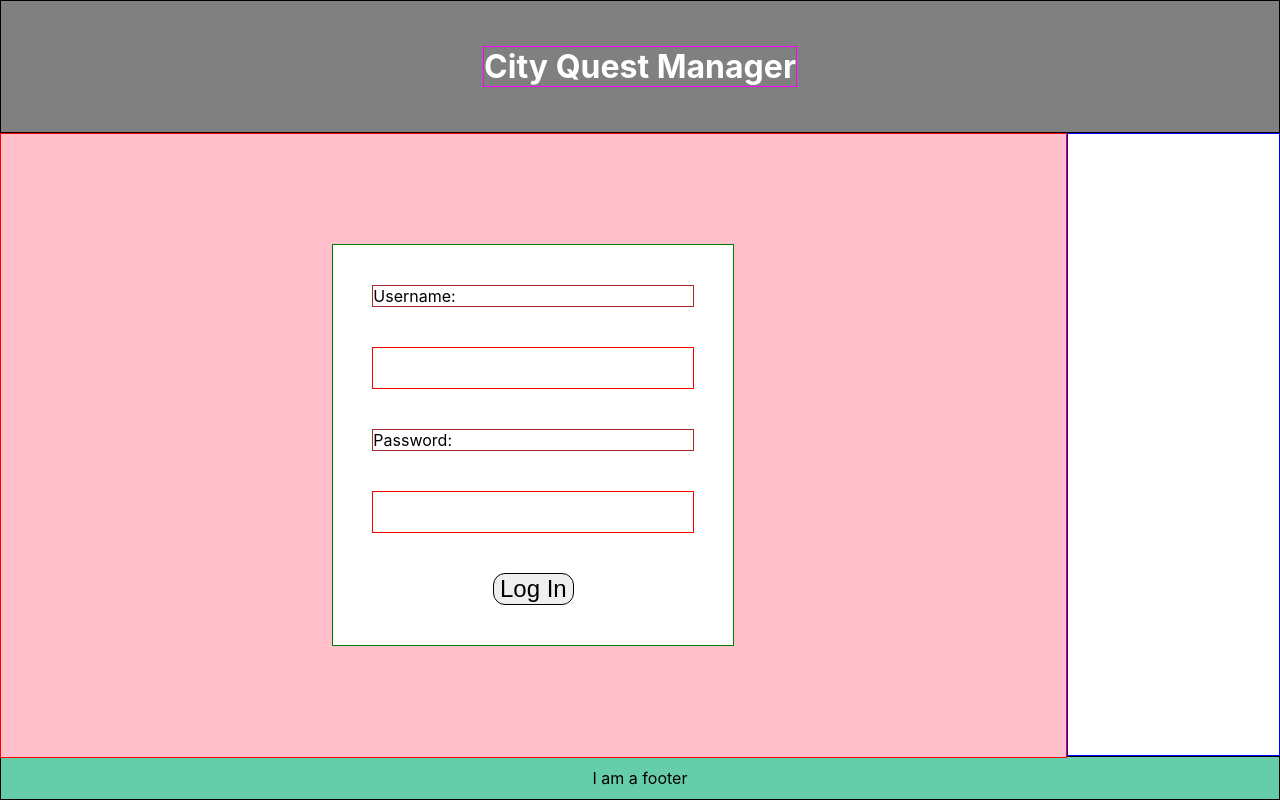
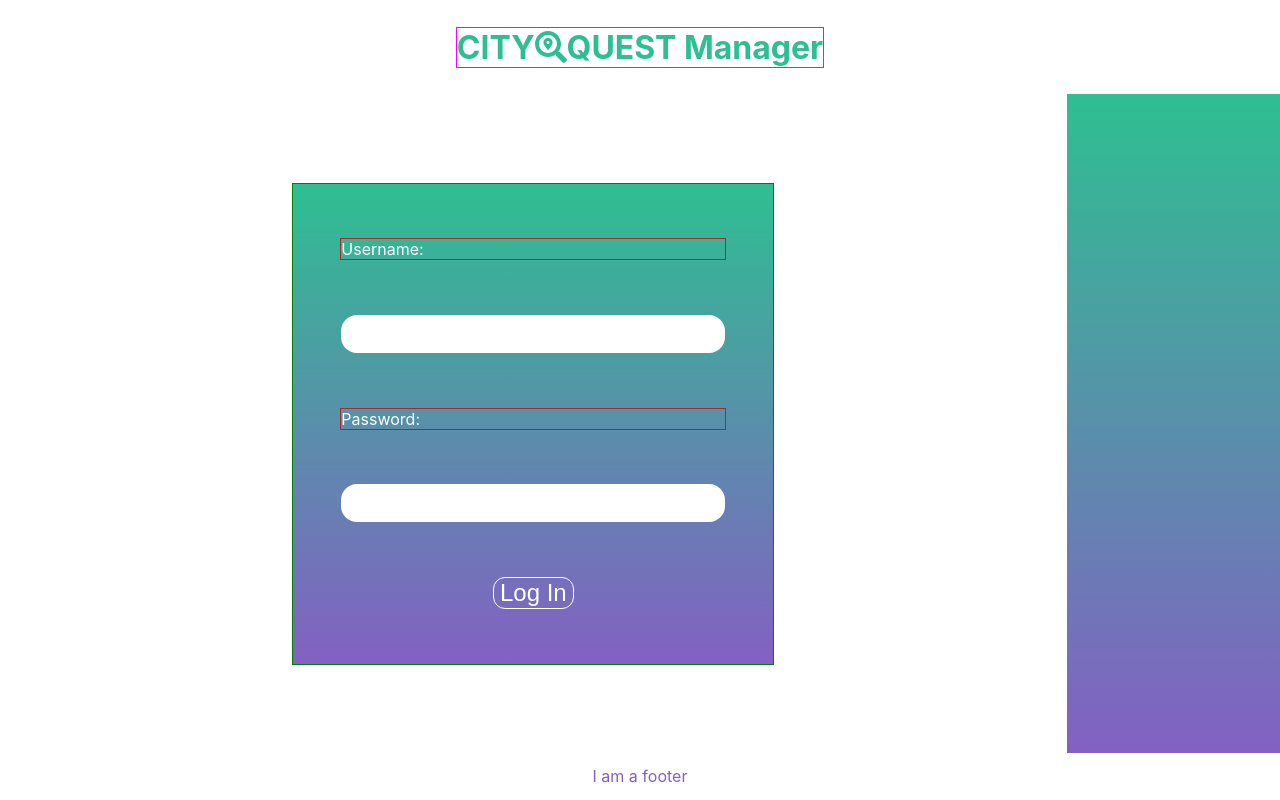
Before and after one commit to KWright16/FE-CQ-admin, a React (Create React App) app in the folder admin-app/: page / in a window 1280 px wide. Built offline with nearby package versions, Linux system fonts and the light colour scheme; the HTML template or start-up script is replaced by a standard one.

Commit message:
Some styling changes

```diff
--- a/admin-app/package.json
+++ b/admin-app/package.json
@@ -3,6 +3,10 @@
   "version": "0.1.0",
   "private": true,
   "dependencies": {
+    "@fortawesome/fontawesome-svg-core": "^1.2.10",
+    "@fortawesome/free-regular-svg-icons": "^5.6.1",
+    "@fortawesome/free-solid-svg-icons": "^5.6.1",
+    "@fortawesome/react-fontawesome": "^0.1.3",
     "@mdi/js": "^3.2.89",
     "@mdi/react": "^1.1.0",
     "@reach/router": "^1.2.1",
--- a/admin-app/src/App.css
+++ b/admin-app/src/App.css
@@ -2,31 +2,33 @@
   text-align: center;
   display: grid;
   grid-template-columns: 5fr 1fr;
-  grid-template-rows: 3fr 14fr 1fr;
+  grid-template-rows: 2fr 14fr 1fr;
   height: 100vh;
 }
 .App header {
   grid-row: 1 / 2;
   grid-column: 1 / 3;
-  border: solid 1px black;
+  border: solid 0px black;
 }
 .App nav {
   grid-row: 2 / 3;
   grid-column: 2 / 3;
-  border: solid 1px blue;
+  border: solid 0px blue;
 }
 .App main {
   grid-row: 2 / 3;
   grid-column: 1 / 2;
-  border: solid 1px red;
+  border: solid 0px red;
   height: 100%;
 }
 .App footer {
   grid-row: 3 / 4;
   grid-column: 1 / 3;
-  border: solid 1px black;
+  border: solid 0px black;
   display: flex;
   justify-content: center;
   align-items: center;
-  background: mediumaquamarine;
+  /* background: #8360c3; */
+  background-color: white;
+  color: #8360c3;
 }
--- a/admin-app/src/components/Header.jsx
+++ b/admin-app/src/components/Header.jsx
@@ -2,11 +2,15 @@ import React from 'react';
 import PropTypes from 'prop-types';
 import { Link } from '@reach/router'
 import './css/Header.css'
+import { FontAwesomeIcon } from "@fortawesome/react-fontawesome";
+import { faSearchLocation } from "@fortawesome/free-solid-svg-icons";
 
 const Header = props => {
   return (
     <header>
-      <h1><Link to="/">City Quest Manager</Link></h1>
+      <h1><Link to="/"> CITY
+            <FontAwesomeIcon icon={faSearchLocation} />
+            QUEST Manager</Link></h1>
     </header>
   );
 };
--- a/admin-app/src/components/Login.jsx
+++ b/admin-app/src/components/Login.jsx
@@ -1,33 +1,52 @@
-import React, { Component } from 'react';
-import PropTypes from 'prop-types';
-import './css/Login.css'
-import * as api from '../api.js'
+import React, { Component } from "react";
+import PropTypes from "prop-types";
+import "./css/Login.css";
+import * as api from "../api.js";
+import { FontAwesomeIcon } from "@fortawesome/react-fontawesome";
+import { faSearchLocation } from "@fortawesome/free-solid-svg-icons";
 
 class Login extends Component {
   state = {
-    username: '',
-    password: ''
-  }
+    username: "",
+    password: ""
+  };
   render() {
-    const { user } = this.props
+    const { user } = this.props;
     if (user.username) {
       return (
         <main class="welcome">
+          <p>
+            CITY
+            <FontAwesomeIcon icon={faSearchLocation} />
+            QUEST
+          </p>
           <p>Welcome to the City Quest Management Portal</p>
         </main>
-      )
+      );
     } else {
       return (
         <main class="login">
           <form onSubmit={this.handleSubmit}>
             <label>Username:</label>
-          <input type="text" name="" id="username" value={this.state.username} onChange={this.handleChange}/>
+            <input
+              type="text"
+              name=""
+              id="username"
+              value={this.state.username}
+              onChange={this.handleChange}
+            />
             <label>Password:</label>
-          <input type="password" name="" id="password" value={this.state.password} onChange={this.handleChange}/>
+            <input
+              type="password"
+              name=""
+              id="password"
+              value={this.state.password}
+              onChange={this.handleChange}
+            />
             <button>Log In</button>
           </form>
         </main>
-      )
+      );
     }
   }
 
@@ -47,19 +66,16 @@ class Login extends Component {
         if (user.password === this.state.password) {
           login(user);
         } else {
-          console.log('not a valid password')
+          console.log("not a valid password");
         }
       })
       .catch(err => {
-        console.log('not a valid admin')
+        console.log("not a valid admin");
         this.setState({ err });
       });
   };
-
 }
 
-Login.propTypes = {
-
-};
+Login.propTypes = {};
 
 export default Login;
--- a/admin-app/src/components/Sidebar.jsx
+++ b/admin-app/src/components/Sidebar.jsx
@@ -13,20 +13,20 @@ class Sidebar extends Component {
         <nav>
           <ul>
             <li>
-              <Icon path={mdiMapSearch} size={2} color={'grey'}/>
+
               {/* <Icon path={mdiMap} size={2} /> */}
-              <Link to="/trails">View Trails</Link>
+              <Link to="/trails"><Icon path={mdiMapSearch} size={2} color={'white'}/><br/>View Trails</Link>
             </li>
             <li>
-              <Icon path={mdiMapPlus} size={2} />
-              <Link to="/trails/new">Add New Trail</Link>
+
+              <Link to="/trails/new"><Icon path={mdiMapPlus} size={2} color={'white'}/><br/>Add New Trail</Link>
             </li>
             <li>
-              <Icon path={mdiAccount} size={2} />
+              <Icon path={mdiAccount} size={2} color={'white'}/>
               <span>Logged in as "{user.username}"</span>
             </li>
             <li>
-            <Icon path={mdiLogoutVariant} size={2} />
+            <Icon path={mdiLogoutVariant} size={2} color={'white'}/>
               <button onClick={this.handleLogout}>Log out</button>
             </li>
           </ul>
--- a/admin-app/src/components/css/Header.css
+++ b/admin-app/src/components/css/Header.css
@@ -1,6 +1,6 @@
 header a:link, header a:visited {
   text-decoration: none;
-  color: white;
+  color: #2ebf91;
 }
 header {
   display: flex;
@@ -8,7 +8,8 @@ header {
   justify-content: center;
   align-content: center;
   /* background: linear-gradient(to left, #53A97A, #2EA7D8); */
-  background: grey;
+  /* background: #2ebf91; */
+  background-color: white;
 }
 h1 {
   border: solid 1px magenta;
--- a/admin-app/src/components/css/Login.css
+++ b/admin-app/src/components/css/Login.css
@@ -2,23 +2,24 @@
   display: flex;
   justify-content: center;
   align-items: center;
-  background: pink;
+  background: white;
 }
 .welcome {
   display: flex;
+  flex-direction: column;
   justify-content: center;
   align-items: center;
   background: skyblue;
 }
 form {
   border: solid 1px green;
-  width: 50vh;
-  height: 50vh;
+  width: 60vh;
+  height: 60vh;
   display: flex;
   flex-direction: column;
   justify-content: space-evenly;
   align-items: center;
-  background: white;
+  background: linear-gradient( #2ebf91, #8360c3);
 }
 form label {
   border: solid 1px brown;
@@ -26,17 +27,21 @@ form label {
   text-align: left;
   margin: 0;
   padding: 0;
+  color: white;
 }
 form input {
-  border: solid 1px red;
+  border: solid 0px red;
+  border-radius: 1em;
   width: 80%;
-  height: 10%;
+  height: 8%;
   margin: 0;
   padding: 0;
   font-size: 1em;
 }
 form button {
-  border: solid 1px black;
+  border: solid 1px white;
   border-radius: 0.5em;
   font-size: 1.5em;
+  background: transparent;
+  color: white;
 }
--- a/admin-app/src/components/css/Sidebar.css
+++ b/admin-app/src/components/css/Sidebar.css
@@ -1,5 +1,7 @@
 nav {
   display: flex;
+  background: linear-gradient( #2ebf91, #8360c3);
+  /* background-color: white; */
 }
 nav ul {
   list-style: none;
@@ -18,11 +20,29 @@ nav ul li {
   justify-content: center;
   align-items: center;
   flex: 1 1 auto;
-  border: solid 1px black;
+  border: solid 0.1px white;
   width: 100%;
   margin: 0;
   padding: 0;
+  color: white;
+}
+nav ul li a:link, nav ul li a:visited {
+  color: white;
+  text-decoration: none;
+}
+nav ul li a:hover {
+  text-decoration: underline;
+  transform: scale(1.1)
 }
 nav ul li button {
   width: 50%;
+  background: transparent;
+  border: solid 1px white;
+  border-radius: 0.5em;
+  color: white;
+  font-size: 1em;
 }
+nav ul li button:hover {
+  cursor: pointer;
+  transform: scale(1.1)
+}
```
Also changed, not shown: 1 other file (tests, documents, lock files or other folders). Lines whose indentation alone changed are shown as unchanged.
